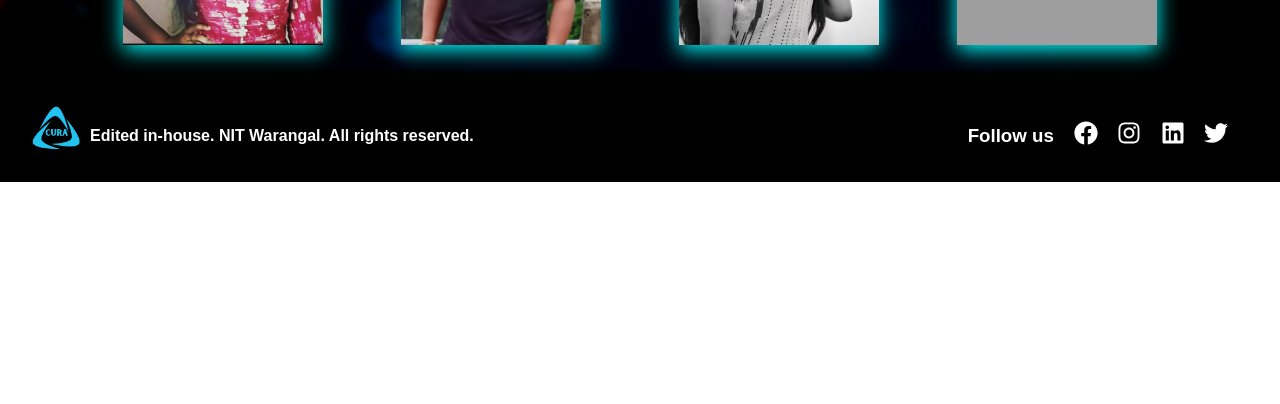
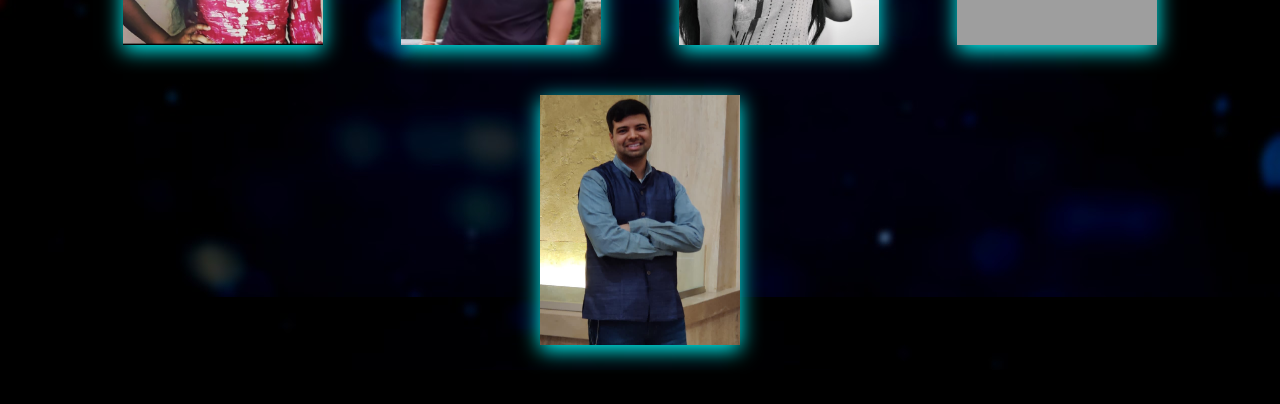
Before and after one commit to deal-withit/Cura_2022, a React (Create React App) app: page /teams in a window 1280 px wide. Shown: the part 1409-1813 px from the top of the page. Before the commit the page ends 1591 px from the top, so only its background shows below. Built offline with nearby package versions, Linux system fonts and the light colour scheme; grey boxes are pictures that could not be loaded; the HTML template or start-up script is replaced by a standard one; a web font is replaced by a local one.

Commit message:
Teams updation

```diff
--- a/src/components/Teams/index.js
+++ b/src/components/Teams/index.js
@@ -20,6 +20,7 @@ import shubhabratoSarkar from '../../resources/SHUBHABRATO SARKAR.jpg'
 import vilasAdmane from '../../resources/vilas-admane.jpeg'
 import briddhiJaiswal from '../../resources/Briddhi_Jaiswal.jpg'
 import kundanKumar from '../../resources/KundanKumar.jpg'
+import AmritPandey from '../../resources/Amrit_Pandey.jpeg'
 
 function Contact() {
     const classes = useStyles()
@@ -503,6 +504,35 @@ function Contact() {
             </div>
           </div>
         </div>
+        <div className={classes.imgdivparent}>
+        <div className={classes.cardparent}>
+            <div class="card">
+              <div class="imgBx">
+                <img src={AmritPandey} alt="Amrit Pandey" class="image" />
+              </div>
+              <div class="details">
+                <h2>Amrit Pandey</h2>
+                <p>Web Design</p>
+                <div className='social_link'>
+                <a
+                  target="_blank"
+                  rel="noreferrer"
+                  href="https://www.linkedin.com/in/okape/"
+                >
+                  <LinkedInIcon />
+                </a>
+                <a
+                  target="_blank"
+                  href="mailto: apmc20103@student.nitw.ac.in"
+                  rel="noreferrer"
+                >
+                  <MailIcon/>
+                </a>
+                </div>
+              </div>
+            </div>
+          </div>
+        </div>
       </div>
     );
 }
```
Also changed, not shown: src/resources/Amrit_Pandey.jpeg (added).
